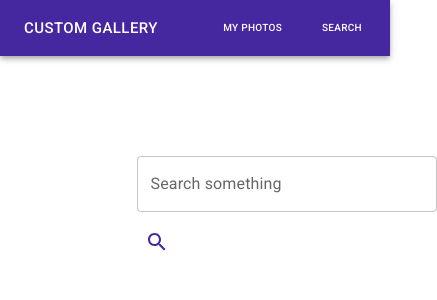
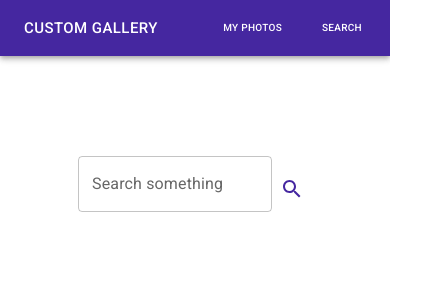
Before and after one commit to belenjn/custom_gallery, a React (Create React App) app: page /search in a window 390 px wide. Shown: the top 300 px of the page, 437 px wide, since content can reach past the window. Built offline with nearby package versions, Linux system fonts and the light colour scheme; no server answers.

Commit message:
update responsive mobile

```diff
--- a/src/search/Searcher.js
+++ b/src/search/Searcher.js
@@ -18,7 +18,6 @@ export const Searcher = () => {
     const dataJ = await data.json();
     const result = dataJ.results;
     setRes(result);
-    console.log(result);
   };
 
   const handleSubmit = (e) => {
@@ -38,8 +37,11 @@ export const Searcher = () => {
         }}
       >
         <Box
+          display="flex"
+          justifyContent="center"
+          alignItems="center"
           sx={{
-            width: "30%",
+            width: "60%",
           }}
         >
           <form onSubmit={handleSubmit}>
@@ -48,14 +50,13 @@ export const Searcher = () => {
               variant="outlined"
               value={img}
               onChange={(e) => setImg(e.target.value)}
-              sx={{
-                width: "300px",
-              }}
+
             />
-            <IconButton type="submit" aria-label="search">
+
+          </form>
+          <IconButton type="submit" aria-label="search">
               <SearchIcon style={{ fill: "#4527a0", marginTop: "10px" }} />
             </IconButton>
-          </form>
         </Box>
       </Box>
 
```
